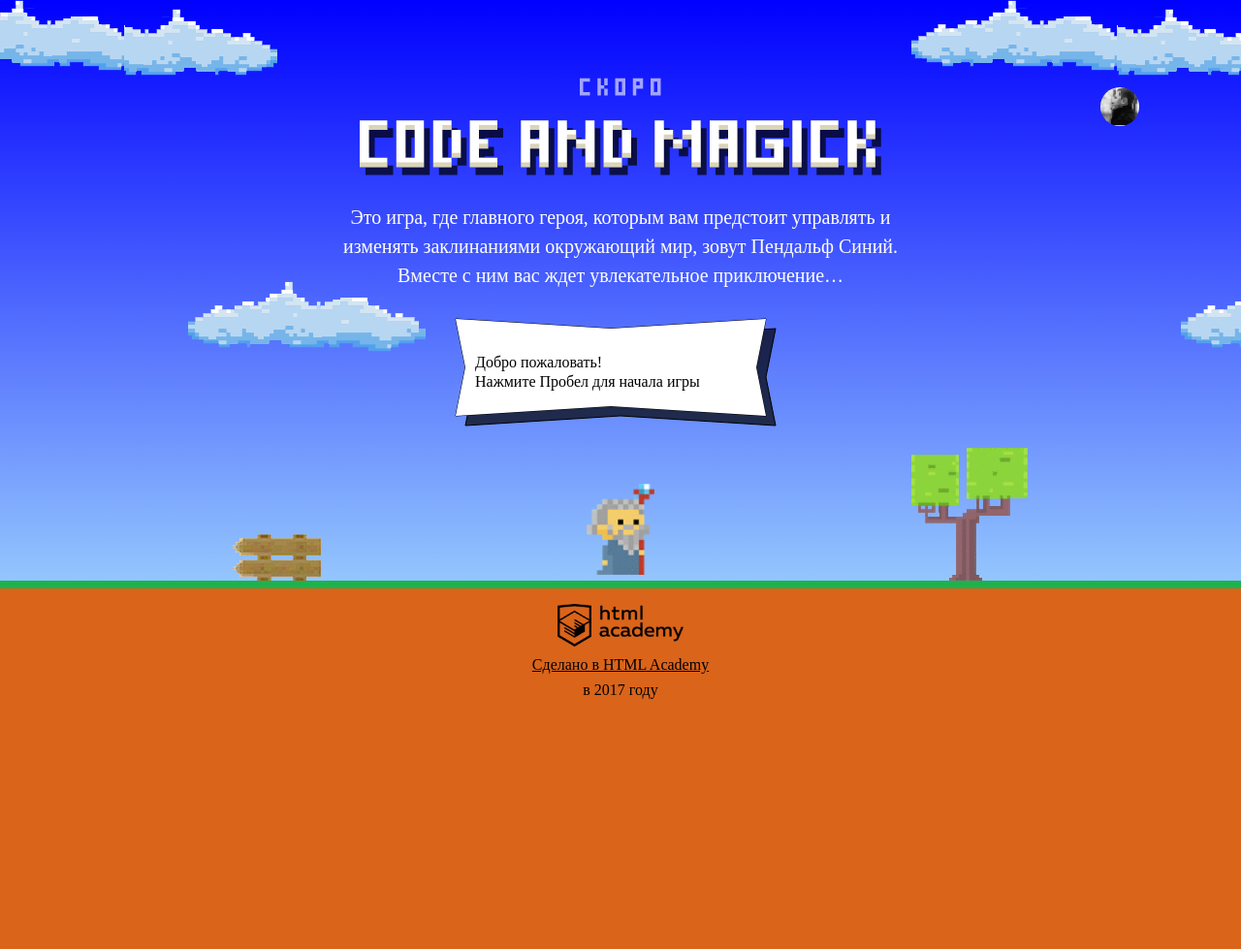
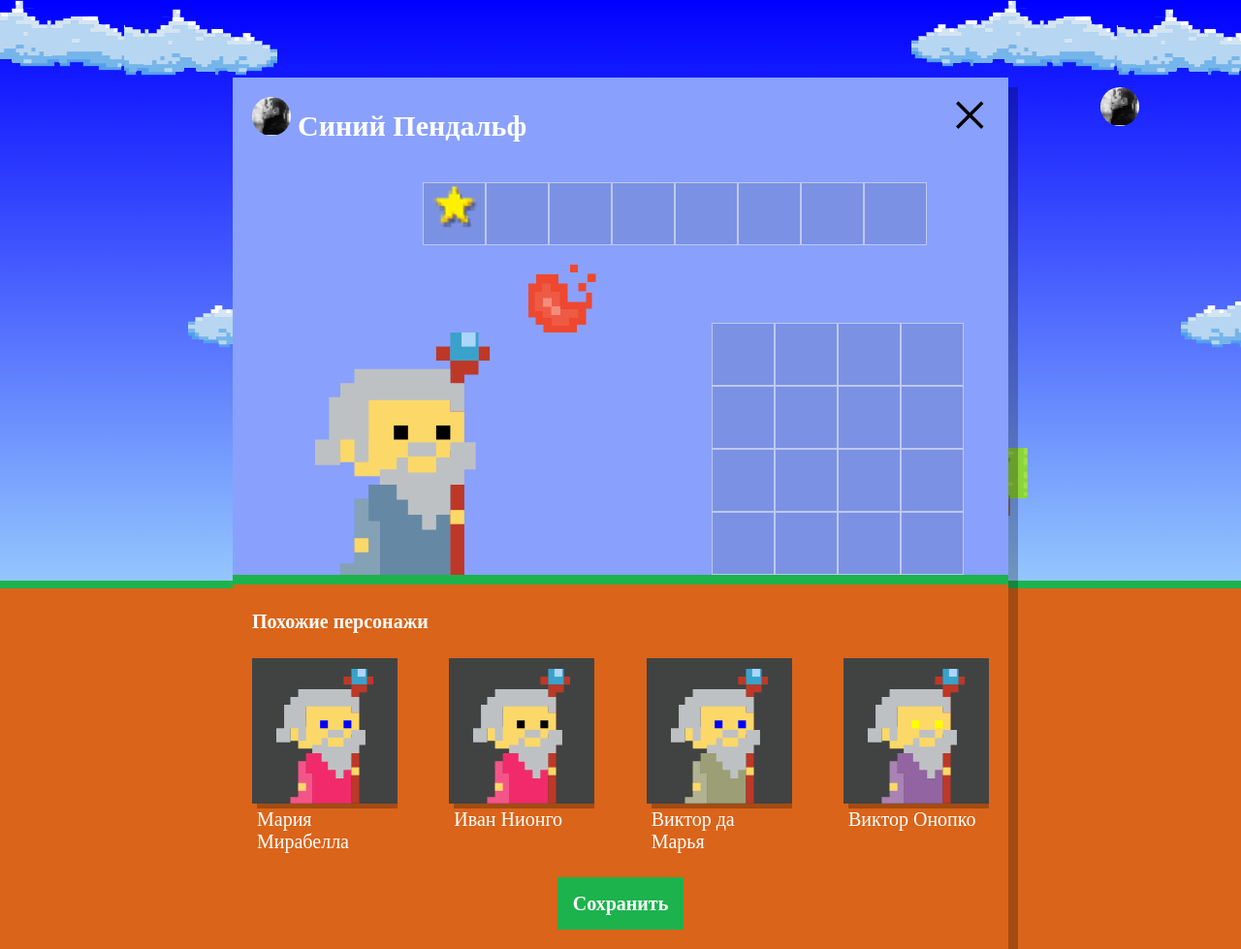
Before and after one commit to PavelNyukalo/code-and-magick, a website: page index.html in a window 1280 px wide. Shown: the whole page at 97% size. Before the commit the page ends 800 px from the top, so only its background shows below. Drawn offline with Linux system fonts and the light colour scheme; a web font is replaced by a local one.

Commit message:
Добавляет похожих магов

```diff
--- a/index.html
+++ b/index.html
@@ -199,6 +199,7 @@
     return height * 0.666667;
   }
 </script>
+<script src="js/setup.js"></script>
 <script src="js/stat.js"></script>
 <script src="js/game.js"></script>
 
--- /dev/null
+++ b/js/setup.js
@@ -0,0 +1,62 @@
+'use strict';
+
+var WIZARD_NAMES = ['Иван', 'Хуан Себастьян', 'Мария', 'Кристоф', 'Виктор', 'Юлия', 'Люпита', 'Вашингтон'];
+var WIZARD_SURNAMES = ['да Марья', 'Верон', 'Мирабелла', 'Вальц', 'Онопко', 'Топольницкая', 'Нионго', 'Ирвинг'];
+var WIZARD_COATCOLORS = ['rgb(101, 137, 164)', 'rgb(241, 43, 107)', 'rgb(146, 100, 161)', 'rgb(156, 159, 117)', 'rgb(215, 210, 55)', 'rgb(0, 0, 0)'];
+var WIZARD_EYESCOLORS = ['black', 'red', 'blue', 'yellow', 'green'];
+
+var userDialog = document.querySelector('.setup');
+userDialog.classList.remove('hidden');
+
+var similarListElement = userDialog.querySelector('.setup-similar-list');
+
+var similarWizardTemplate = document.querySelector('#similar-wizard-template')
+.content
+.querySelector('.setup-similar-item');
+
+var getRandomNumber = function (array) {
+  return array[Math.floor(Math.random() * array.length)];
+};
+
+var wizards = [
+  {
+    name: getRandomNumber(WIZARD_NAMES) + ' ' + getRandomNumber(WIZARD_SURNAMES),
+    coatColor: getRandomNumber(WIZARD_COATCOLORS),
+    eyesColor: getRandomNumber(WIZARD_EYESCOLORS)
+  },
+  {
+    name: getRandomNumber(WIZARD_NAMES) + ' ' + getRandomNumber(WIZARD_SURNAMES),
+    coatColor: getRandomNumber(WIZARD_COATCOLORS),
+    eyesColor: getRandomNumber(WIZARD_EYESCOLORS)
+  },
+  {
+    name: getRandomNumber(WIZARD_NAMES) + ' ' + getRandomNumber(WIZARD_SURNAMES),
+    coatColor: getRandomNumber(WIZARD_COATCOLORS),
+    eyesColor: getRandomNumber(WIZARD_EYESCOLORS)
+  },
+  {
+    name: getRandomNumber(WIZARD_NAMES) + ' ' + getRandomNumber(WIZARD_SURNAMES),
+    coatColor: getRandomNumber(WIZARD_COATCOLORS),
+    eyesColor: getRandomNumber(WIZARD_EYESCOLORS)
+  }
+];
+
+var renderWizard = function (wizard) {
+  var wizardElement = similarWizardTemplate.cloneNode(true);
+
+  wizardElement.querySelector('.setup-similar-label').textContent = wizard.name;
+  wizardElement.querySelector('.wizard-coat').style.fill = wizard.coatColor;
+  wizardElement.querySelector('.wizard-eyes').style.fill = wizard.eyesColor;
+
+  return wizardElement;
+};
+
+var fragment = document.createDocumentFragment();
+for (var i = 0; i < wizards.length; i++) {
+  fragment.appendChild(renderWizard(wizards[i]));
+}
+
+similarListElement.appendChild(fragment);
+
+var character = document.querySelector('.setup-similar');
+character.classList.remove('hidden');
--- a/js/stat.js
+++ b/js/stat.js
@@ -21,10 +21,10 @@ var renderCloud = function (ctx, x, y, color) {
   ctx.fillRect(x, y, CLOUD_WIDTH, CLOUD_HEIGHT);
 };
 
-var renderText = function (ctx, text, x, y, color, font, textBaseline) {
-  ctx.fillStyle = color;
-  ctx.font = font;
-  ctx.textBaseline = textBaseline;
+var renderText = function (ctx, text, x, y) {
+  ctx.fillStyle = COLOR_TEXT;
+  ctx.font = FONT_TEXT;
+  ctx.textBaseline = TEXT_BASE_LINE;
   ctx.fillText(text, x, y);
 };
 
@@ -54,8 +54,8 @@ window.renderStatistics = function (ctx, names, times) {
   renderCloud(ctx, CLOUD_X, CLOUD_Y, '#fff');
 
   // Отрисовка заголовка
-  renderText(ctx, HEADING_TEXT_FIRST, CLOUD_X + TEXT_HEADING_GAP, CLOUD_Y + TEXT_HEADING_GAP, COLOR_TEXT, FONT_TEXT, TEXT_BASE_LINE);
-  renderText(ctx, HEADING_TEXT_SECOND, CLOUD_X + TEXT_HEADING_GAP, CLOUD_Y + (TEXT_HEADING_GAP * 2), COLOR_TEXT, FONT_TEXT, TEXT_BASE_LINE);
+  renderText(ctx, HEADING_TEXT_FIRST, CLOUD_X + TEXT_HEADING_GAP, CLOUD_Y + TEXT_HEADING_GAP);
+  renderText(ctx, HEADING_TEXT_SECOND, CLOUD_X + TEXT_HEADING_GAP, CLOUD_Y + (TEXT_HEADING_GAP * 2));
 
   var maxTime = getMaxNumber(times);
 
@@ -73,8 +73,8 @@ window.renderStatistics = function (ctx, names, times) {
       playerBarColor = 'rgba(255, 0, 0, 1)';
     }
 
-    renderText(ctx, playerTimeData, playerX, playerTimeY, COLOR_TEXT, FONT_TEXT, TEXT_BASE_LINE);
-    renderText(ctx, names[j], playerX, playerNameY, COLOR_TEXT, FONT_TEXT, TEXT_BASE_LINE);
+    renderText(ctx, playerTimeData, playerX, playerTimeY);
+    renderText(ctx, names[j], playerX, playerNameY);
     renderHistogram(ctx, playerX, playerBarY, BAR_WIDTH, playerBarHeight, playerBarColor);
   }
 };
```
